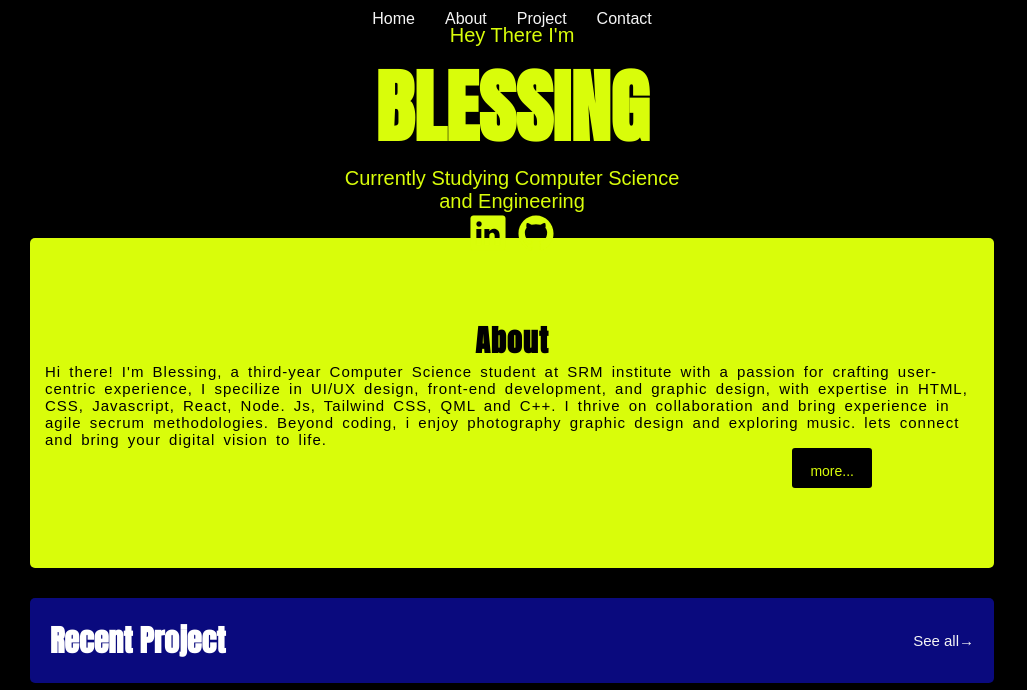
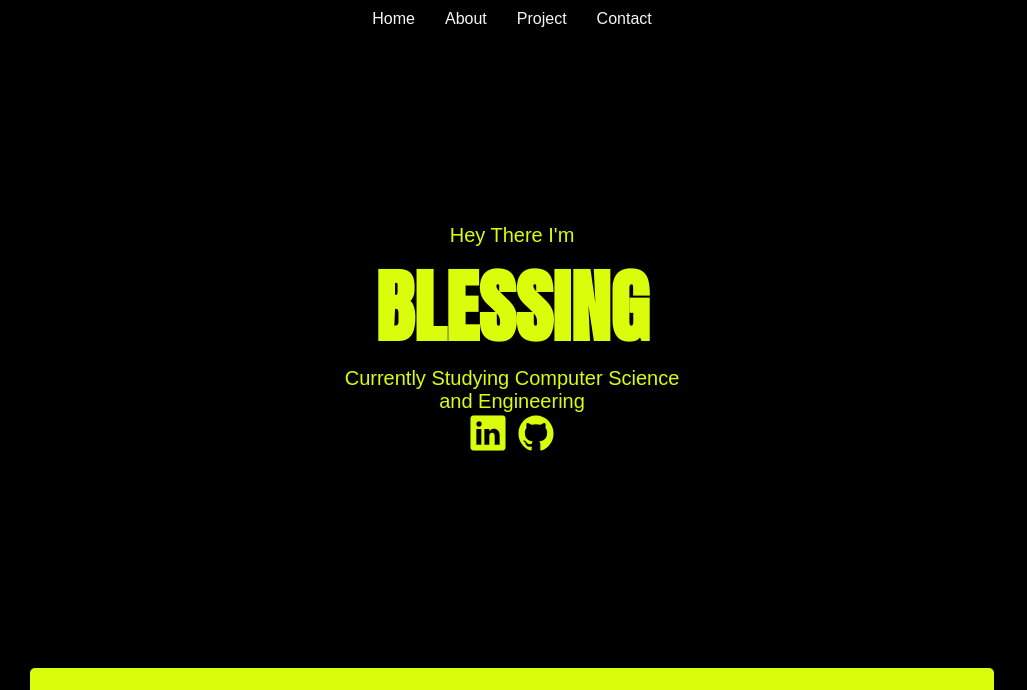
Before and after one commit to Omoniyi-15/clone-profile-blessing, a plain HTML site: page index.html in a window 1280 px wide. Shown: the top 690 px of the page, without its empty margins (0-1027 px from the left). Drawn offline with nearby package versions, Linux system fonts and the light colour scheme.

Commit message:
fix error hero page

```diff
--- a/style.css
+++ b/style.css
@@ -40,8 +40,7 @@ body{
       align-items: center;
       justify-content: center;
       font-size: 25px;
-      margin-top: -20px;
-      font-family: sans-serif;
+          font-family: sans-serif;
           color: rgb(217, 253, 10);
             }
 
@@ -261,7 +260,7 @@ button{
 
 .Home{
         font-size: 19px;
-        margin-top: -70px;
+
             }
 
          .Home h2{
@@ -377,7 +376,7 @@ button{
 
 @media (min-width:600px) {
  .Nav-link ul {
-    margin-bottom: -90px;
+
      font: 14px sans-serif;
     }
 
@@ -483,8 +482,7 @@ button{
 
 .Home{
         font-size: 20px;
-        margin-top: -300px;
-        margin-bottom: -300px;
+
             }
 
          .Home h2{
```
